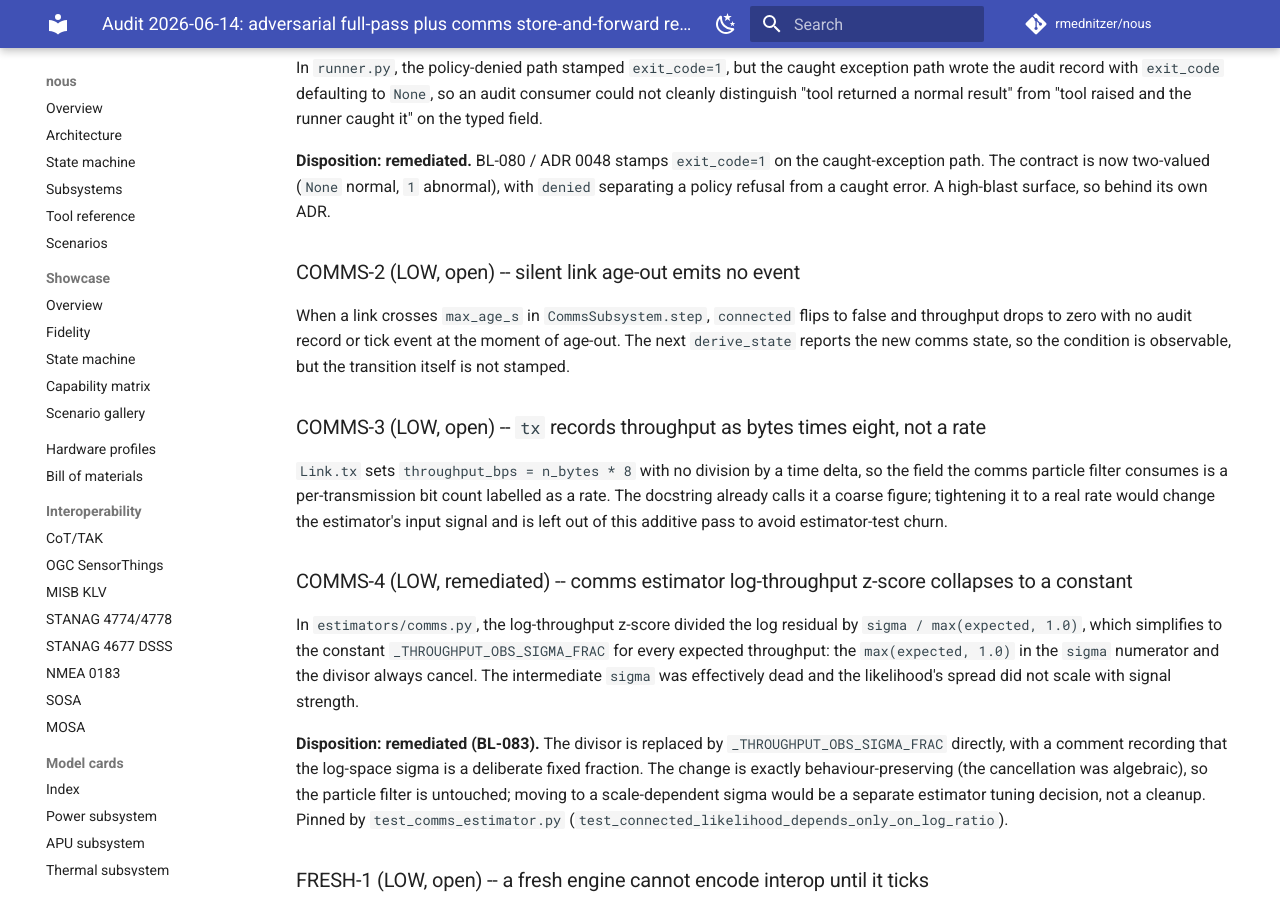
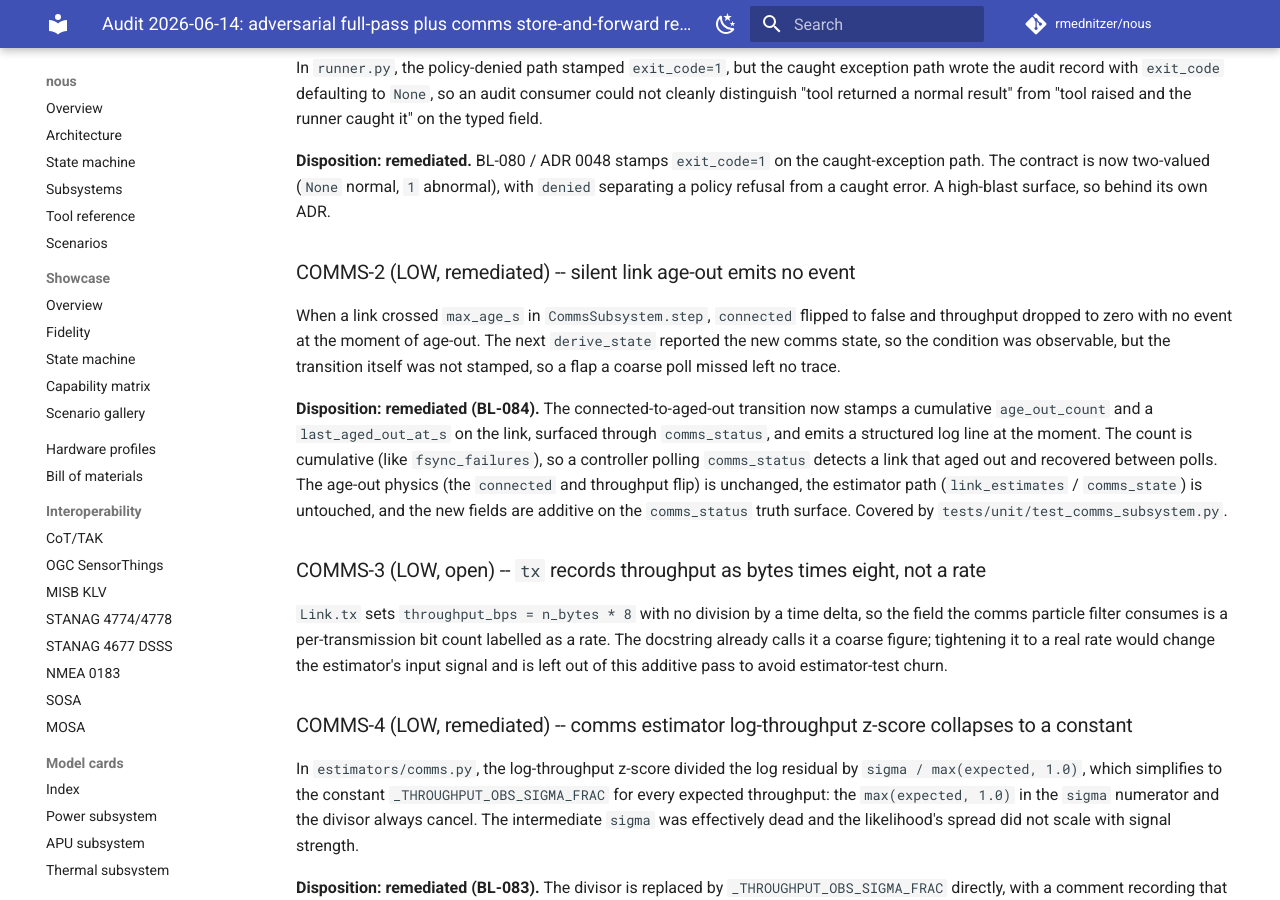
Before and after one commit to rmednitzer/nous, an MkDocs documentation site: the page built from docs/audit-2026-06-14.md, in a window 1280 px wide and 900 px high, scrolled down 2801 px. Built offline with MkDocs 1.6.1 and Material for MkDocs 9.7.7, drawn with Linux system fonts in a browser that asks for light colours; comment, search, counter and statistics services are not loaded; some of the changed text lies outside the part shown.

Commit message:
feat(BL-084): stamp the comms link age-out so the transition is legible (audit COMMS-2)
When a link crossed `max_age_s` in CommsSubsystem.step, `connected`
flipped to false and throughput dropped to zero with no event at the
moment of age-out, so a flap a coarse comms_status poll missed left no
trace (audit 2026-06-14 COMMS-2).

The connected-to-aged-out transition now stamps a cumulative
age_out_count and a last_aged_out_at_s on the link, both surfaced
through comms_status, and emits a structured nous.comms log line. The
count is cumulative, so a controller polling comms_status detects a link
that aged out and recovered between polls.

Additive and low-blast: the age-out physics (the connected and
throughput flip) is unchanged, the estimator path (link_estimates /
comms_state) is untouched, the new fields ride the comms_status truth
surface under the ADR 0012 additive rule, and a controller-forced
disconnect is not counted as an age-out. Covered by
tests/unit/test_comms_subsystem.py.

https://claude.ai/code/session_017eybTXAGZEoHcYPt5rUMVP

```diff
--- a/docs/audit-2026-06-14.md
+++ b/docs/audit-2026-06-14.md
@@ -143,12 +143,23 @@ caught-exception path. The contract is now two-valued (`None` normal, `1`
 abnormal), with `denied` separating a policy refusal from a caught error. A
 high-blast surface, so behind its own ADR.
 
-### COMMS-2 (LOW, open) -- silent link age-out emits no event
+### COMMS-2 (LOW, remediated) -- silent link age-out emits no event
 
-When a link crosses `max_age_s` in `CommsSubsystem.step`, `connected` flips to
-false and throughput drops to zero with no audit record or tick event at the
-moment of age-out. The next `derive_state` reports the new comms state, so the
-condition is observable, but the transition itself is not stamped.
+When a link crossed `max_age_s` in `CommsSubsystem.step`, `connected` flipped to
+false and throughput dropped to zero with no event at the moment of age-out. The
+next `derive_state` reported the new comms state, so the condition was
+observable, but the transition itself was not stamped, so a flap a coarse poll
+missed left no trace.
+
+**Disposition: remediated (BL-084).** The connected-to-aged-out transition now
+stamps a cumulative `age_out_count` and a `last_aged_out_at_s` on the link,
+surfaced through `comms_status`, and emits a structured log line at the moment.
+The count is cumulative (like `fsync_failures`), so a controller polling
+`comms_status` detects a link that aged out and recovered between polls. The
+age-out physics (the `connected` and throughput flip) is unchanged, the
+estimator path (`link_estimates` / `comms_state`) is untouched, and the new
+fields are additive on the `comms_status` truth surface. Covered by
+`tests/unit/test_comms_subsystem.py`.
 
 ### COMMS-3 (LOW, open) -- `tx` records throughput as bytes times eight, not a rate
 
@@ -279,10 +290,11 @@ declared-ahead-of-use dependency under the in-progress BL-033, not drift.
 5. AUD-1: document the chain-head-versus-fsync invariant and guard it (done, BL-082 / ADR 0050).
 6. The LOW findings, cadence pass (BL-083): COMMS-4 fixed (behaviour-preserving);
    TICK-1 and DOC-3 reviewed as working-as-designed / already-accurate; DOC-1 and
-   DOC-2 fixed during the engagement. COMMS-2 (age-out audit seam), COMMS-3
-   (deferred-by-design throughput rate), ASSESS-1 (Monte Carlo p50 calibration),
-   and FRESH-1 / ITP-1 (`interop/base.py`, ADR-gated) remain open with documented
-   reasons.
+   DOC-2 fixed during the engagement.
+7. COMMS-2: stamp the link age-out so the transition is legible (done, BL-084).
+   COMMS-3 (deferred-by-design throughput rate), ASSESS-1 (Monte Carlo p50
+   calibration), and FRESH-1 / ITP-1 (`interop/base.py`, ADR-gated) remain open
+   with documented reasons.
 
 ## Out of scope
 
```
Also changed, not shown: CHANGELOG.md (+14 -0 lines), STATUS.md (+4 -2 lines), docs/backlog.md (+1 -0 lines), docs/tool-reference.md (+1 -1 lines), 3 other files.
